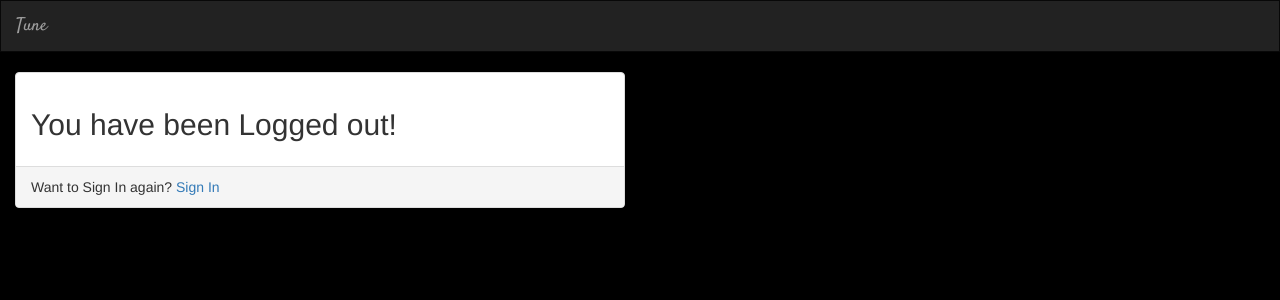
After one commit to theyashshahs/Tune, a Django app: template templates/users/logout.html in a window 1280 px wide. The commit adds this page. Shown: the top 300 px of the page. Run offline with Django 3.2, Linux system fonts and the light colour scheme; the template is opened without the code that fills it, so the values that code supplies are empty; some libraries are stand-ins or nearby versions.

Commit message:
logout view added

```diff
--- /dev/null
+++ b/templates/users/logout.html
@@ -0,0 +1,23 @@
+{% extends 'users/base_visitor.html' %}
+{% block title %}Logout{% endblock %}
+{% block register_active %}active{% endblock %}
+
+{% block body %}
+<div class="container-fluid">
+    <div class="row">
+        <div class="col-sm-12 col-md-6">
+            <div class="panel panel-default">
+                <div class="panel-body">
+                    <h2>You have been Logged out!</h2>
+                    {% if error_message %}
+                        <p><strong>{{ error_message }}</strong></p>
+                    {% endif %}
+                </div>
+                <div class="panel-footer">
+                    Want to Sign In again? <a href="{% url 'users:login' %}">Sign In</a>
+                </div>
+            </div>
+        </div>
+    </div>
+</div>
+{% endblock %}
--- a/templates/users/registration.html
+++ b/templates/users/registration.html
@@ -4,7 +4,6 @@
 
 {% block body %}
 <div class="container-fluid">
-
     <div class="row">
         <div class="col-sm-12 col-md-6">
             <div class="panel panel-default">
@@ -29,7 +28,5 @@
             </div>
         </div>
     </div>
-
 </div>
-
 {% endblock %}
--- a/users/urls.py
+++ b/users/urls.py
@@ -7,5 +7,5 @@ app_name = 'users'
 urlpatterns = [
     url(r'^register/', views.registration, name='register'),
     url(r'^login/', auth_views.LoginView.as_view(template_name='users/login.html'), name='login'),
-    url(r'^logout/', auth_views.LogoutView.as_view(template_name='users/login.html'), name='logout')
+    url(r'^logout/', auth_views.LogoutView.as_view(template_name='users/logout.html'), name='logout')
 ]
```
